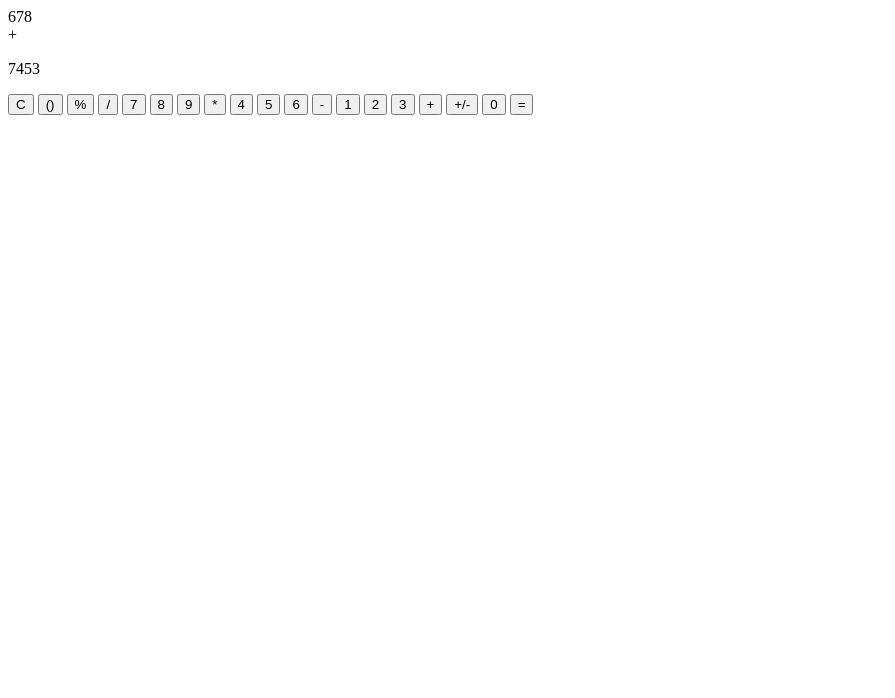
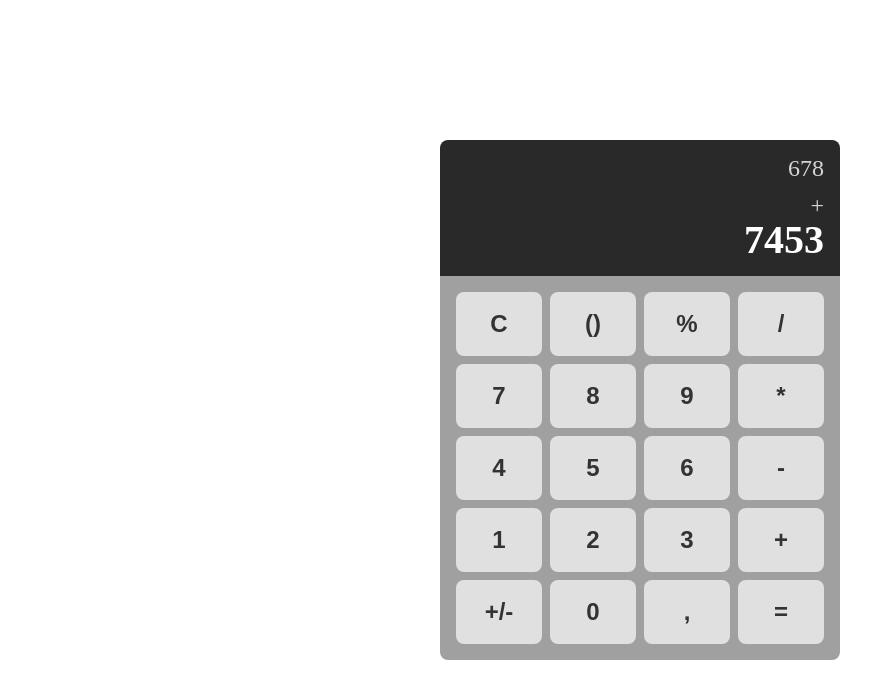
Before and after one commit to igorlech/calculator-app, a website built with Vite: page index.html in a window 1280 px wide. Shown: the whole page, without its empty margins (0-895 px from the left). Built offline with nearby package versions, Linux system fonts and the light colour scheme.

Commit message:
main calculator layout styling; variables init; markup correction;

```diff
--- a/index.html
+++ b/index.html
@@ -4,10 +4,11 @@
     <meta charset="UTF-8" />
     <link rel="icon" type="image/svg+xml" href="/vite.svg" />
     <meta name="viewport" content="width=device-width, initial-scale=1.0" />
-    <title>Calculator App (TypeScript)</title>
+    <title>Calculator</title>
   </head>
   <body>
     <main>
+      <div class="calculator">
         <div class="calculator-display">
           <div class="display-cont">
             <div class="previous-number">678</div>
@@ -34,8 +35,10 @@
           <button>+</button>
           <button>+/-</button>
           <button>0</button>
+          <button>,</button>
           <button>=</button>
         </section>
+      </div>
     </main>
     <script type="module" src="/src/main.ts"></script>
   </body>
--- a/src/main.scss
+++ b/src/main.scss
@@ -0,0 +1,68 @@
+main {
+  display: grid;
+  place-content: center;
+  place-items: center;
+
+  height: 100vh;
+  width: 100vw;
+}
+
+.calculator {
+  width: 25rem;
+}
+
+.calculator-display {
+  background-color: var(--display-background-color);
+  border-radius: var(--main-border-radius) var(--main-border-radius) 0 0;
+  color: #fff;
+  font-size: 2.5rem;
+  font-weight: 700;
+  padding: var(--default-spacing);
+  text-align: right;
+}
+
+.previous-number {
+  color: #fff;
+  font-size: 1.5rem;
+  font-weight: 400;
+  opacity: 0.8;
+  text-align: right;
+}
+
+.math-sign {
+  color: #fff;
+  font-size: 1.5rem;
+  font-weight: 400;
+  opacity: 0.8;
+  text-align: right;
+}
+
+.calculator-panel {
+  background-color: var(--calculator-background-color);
+  border-radius: 0 0 var(--main-border-radius) var(--main-border-radius);
+  display: grid;
+  grid-gap: var(--small-spacing);
+  grid-template-columns: repeat(4, 1fr);
+  padding: var(--default-spacing);
+
+  button {
+    cursor: pointer;
+    background-color: #e0e0e0;
+    border: none;
+    border-radius: var(--main-border-radius);
+    color: #333;
+    font-size: 1.5rem;
+    font-weight: 700;
+    height: 4rem;
+    outline: none;
+    transition: background-color 0.3s ease;
+
+    &:hover {
+      background-color: #ccc;
+    }
+
+    &:active {
+      background-color: #999;
+    }
+  }
+}
--- a/src/main.ts
+++ b/src/main.ts
@@ -1,3 +1,5 @@
+import "./reset.scss";
+import "./variables.scss";
 import "./main.scss";
 
 document.querySelector<HTMLDivElement>("#app")!.innerHTML = `
--- /dev/null
+++ b/src/reset.scss
@@ -0,0 +1,129 @@
+/* http://meyerweb.com/eric/tools/css/reset/
+   v2.0 | 20110126
+   License: none (public domain)
+*/
+
+html,
+body,
+div,
+span,
+applet,
+object,
+iframe,
+h1,
+h2,
+h3,
+h4,
+h5,
+h6,
+p,
+blockquote,
+pre,
+a,
+abbr,
+acronym,
+address,
+big,
+cite,
+code,
+del,
+dfn,
+em,
+img,
+ins,
+kbd,
+q,
+s,
+samp,
+small,
+strike,
+strong,
+sub,
+sup,
+tt,
+var,
+b,
+u,
+i,
+center,
+dl,
+dt,
+dd,
+ol,
+ul,
+li,
+fieldset,
+form,
+label,
+legend,
+table,
+caption,
+tbody,
+tfoot,
+thead,
+tr,
+th,
+td,
+article,
+aside,
+canvas,
+details,
+embed,
+figure,
+figcaption,
+footer,
+header,
+hgroup,
+menu,
+nav,
+output,
+ruby,
+section,
+summary,
+time,
+mark,
+audio,
+video {
+  margin: 0;
+  padding: 0;
+  border: 0;
+  font-size: 100%;
+  font: inherit;
+  vertical-align: baseline;
+}
+/* HTML5 display-role reset for older browsers */
+article,
+aside,
+details,
+figcaption,
+figure,
+footer,
+header,
+hgroup,
+menu,
+nav,
+section {
+  display: block;
+}
+body {
+  line-height: 1;
+}
+ol,
+ul {
+  list-style: none;
+}
+blockquote,
+q {
+  quotes: none;
+}
+blockquote:before,
+blockquote:after,
+q:before,
+q:after {
+  content: "";
+  content: none;
+}
+table {
+  border-collapse: collapse;
+  border-spacing: 0;
+}
--- /dev/null
+++ b/src/variables.scss
@@ -0,0 +1,10 @@
+:root {
+  --display-background-color: #292929;
+  --calculator-background-color: #a0a0a0;
+
+  --default-spacing: 1rem;
+  --small-spacing: 0.5rem;
+
+  --main-border-radius: 0.5rem;
+  --secondary-border-radius: 0.25rem;
+}
```
Lines whose indentation alone changed are shown as unchanged.
